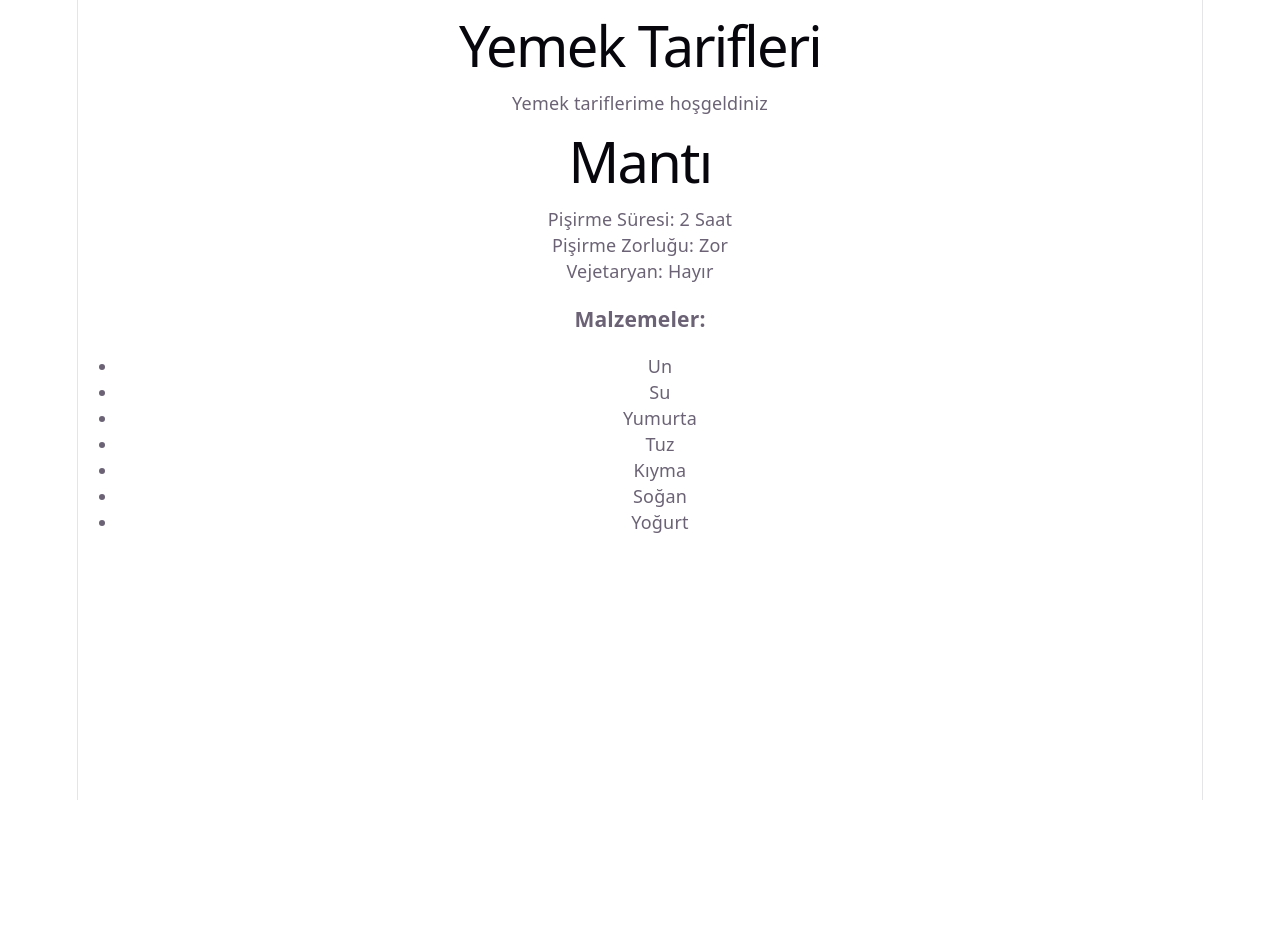
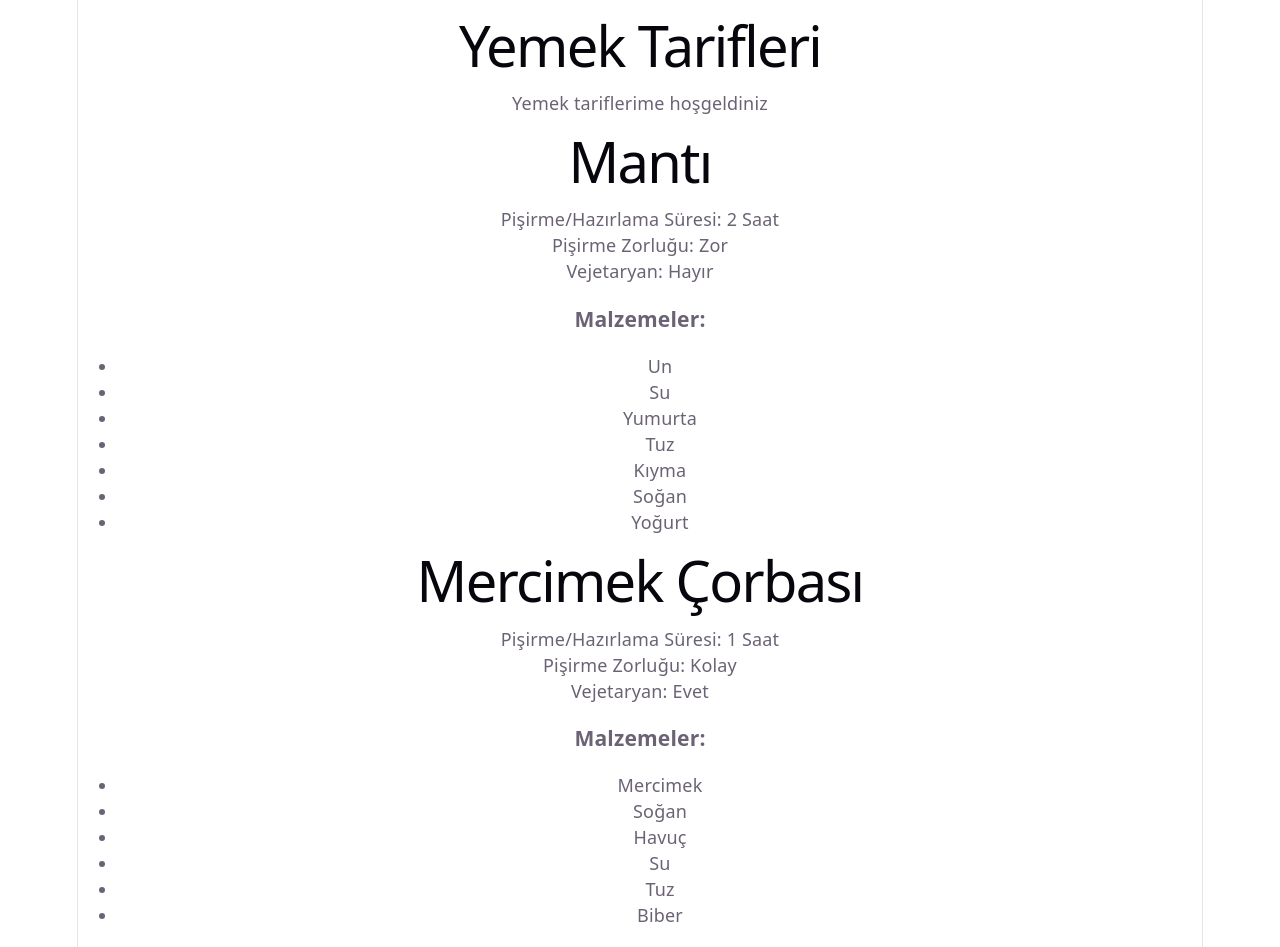
Before and after one commit to immyuny930-tech/React-Odev-1, a React (Vite) app: page / in a window 1280 px wide. Before the commit the page ends 800 px from the top, so only its background shows below. Built offline with nearby package versions, Linux system fonts and the light colour scheme.

Commit message:
İkinci yemek kartı eklendi

```diff
--- a/src/App.tsx
+++ b/src/App.tsx
@@ -18,7 +18,20 @@ function App() {
         "Kıyma",
         "Soğan",
         "Yoğurt"
-        ]} />
+        ]}/>
+        <Kart
+        yemekAdi="Mercimek Çorbası"
+        pisirmeSuresi={1}
+        zorluk="Kolay"
+        vejetaryan={true}
+        malzemeler={[
+          "Mercimek",
+          "Soğan",
+          "Havuç",
+          "Su",
+          "Tuz",
+          "Biber"
+        ]}/>
     </div>
   );
 }
--- a/src/components/Yemekkarti.tsx
+++ b/src/components/Yemekkarti.tsx
@@ -10,7 +10,7 @@ function Kart(props: KartProps) {
     return(
         <div>
             <h1>{props.yemekAdi}</h1>
-            <p>Pişirme Süresi: {props.pisirmeSuresi} Saat</p>
+            <p>Pişirme/Hazırlama Süresi: {props.pisirmeSuresi} Saat</p>
             <p>Pişirme Zorluğu: {props.zorluk}</p>
             <p>Vejetaryan: {props.vejetaryan ? "Evet" : "Hayır"}</p>
             <h3>Malzemeler:</h3>
```
